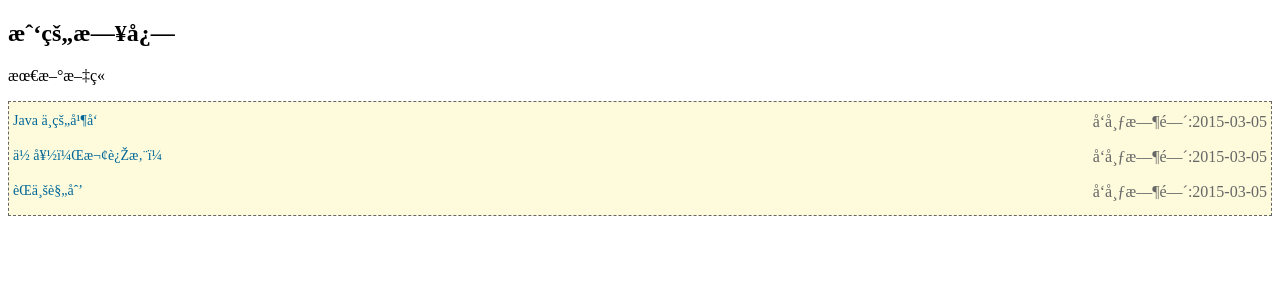
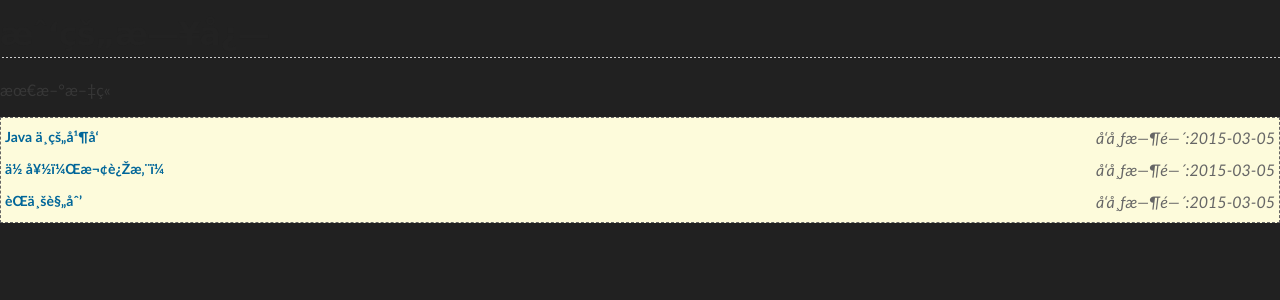
Before and after one commit to houht/houht.github.io, a Jekyll site: the page built from blog.html, in a window 1280 px wide. Shown: the top 300 px of the page. Built offline with Jekyll 4.4.1, drawn with Linux system fonts in a browser that asks for light colours; Markdown is read by kramdown in place of the engine named in the settings.

Commit message:
Update default.html

```diff
--- a/_layouts/default.html
+++ b/_layouts/default.html
@@ -13,7 +13,8 @@
 <script src="/javascripts/scale.fix.js"></script>
 <meta name="viewport" content="width=device-width, initial-scale=1, user-scalable=no"-->
 
-<script src="https://github.com/coreyti/showdown/blob/master/src/showdown.js"></script>
+<link rel="stylesheet" href="/stylesheets/stylesheet.css">
+
 </head>
 
 <body>
```
